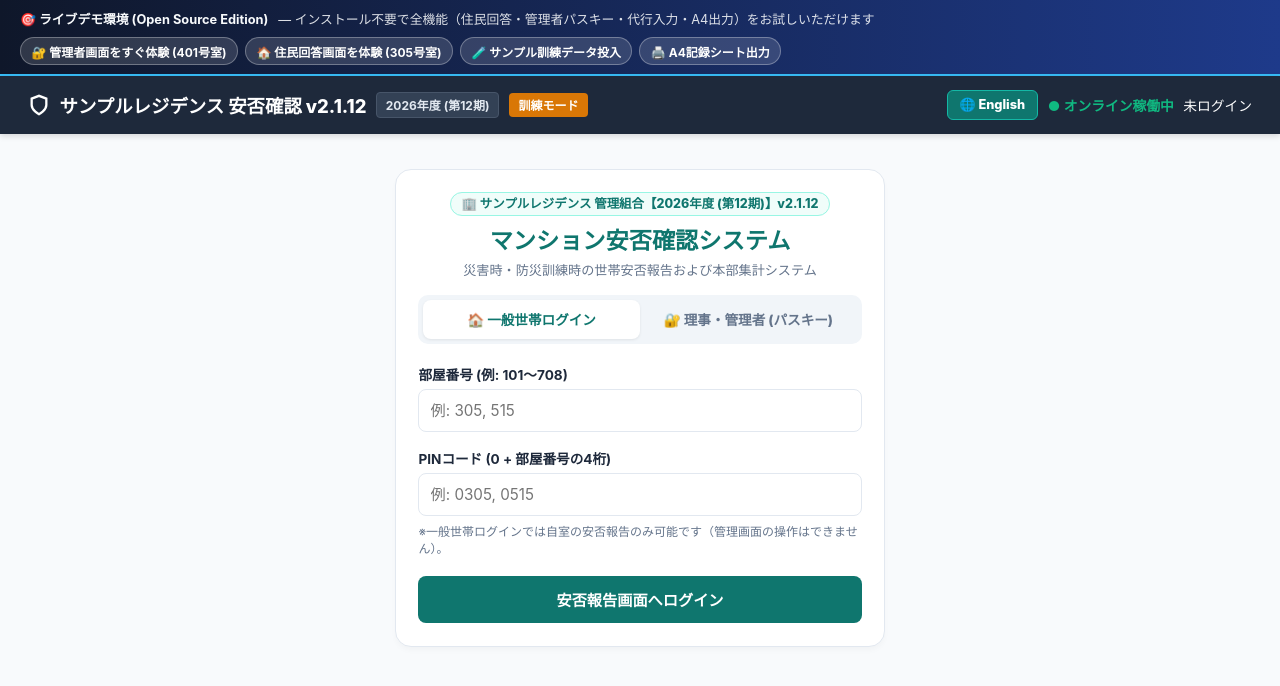
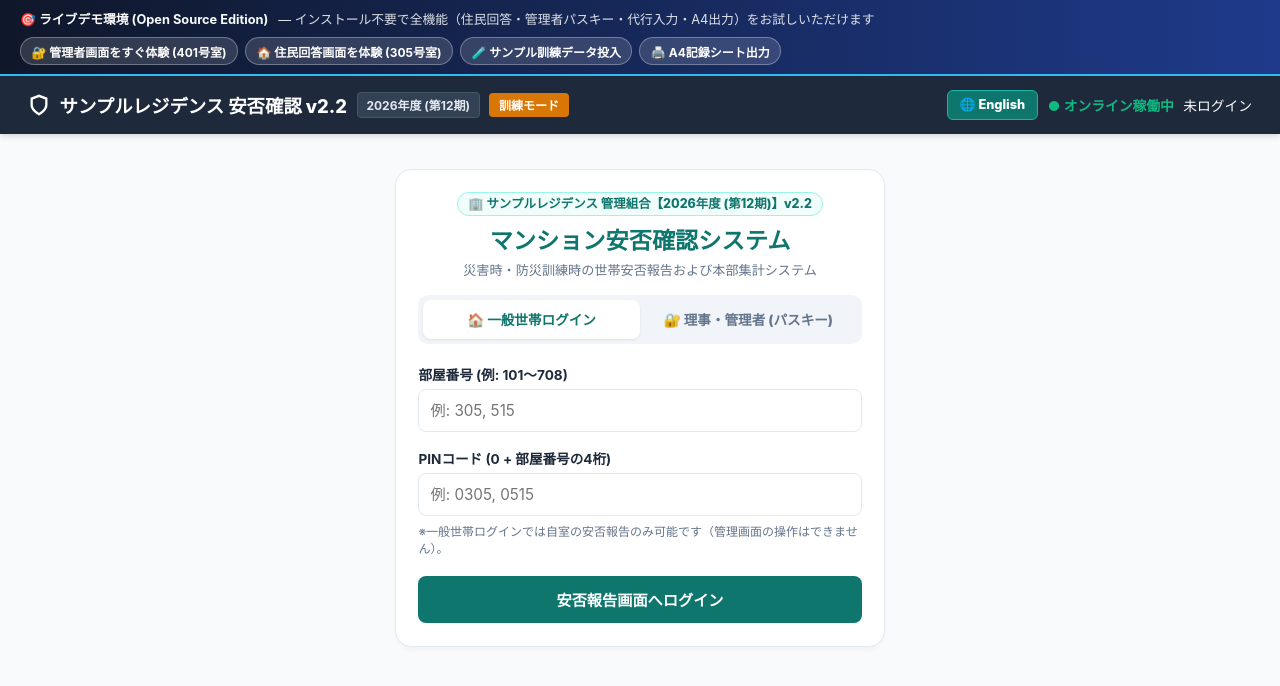
Before and after one commit to genesis-jp/condo-safety-oss, a plain HTML site: page index.html in a window 1280 px wide. Drawn offline with Linux system fonts and the light colour scheme.

Commit message:
chore(release): bump version to v2.2

```diff
--- a/index.html
+++ b/index.html
@@ -2,7 +2,7 @@
 <html lang="ja">
 <head>
   <meta charset="UTF-8">
-  <title>マンション安否確認システム / Condo Resident Safety Check System</title>
+  <title>マンション安否確認システム v2.2 / Condo Resident Safety Check System v2.2</title>
   <style>
     :root {
       --primary-color: #0f766e;
@@ -661,7 +661,7 @@
       <svg width="22" height="22" viewBox="0 0 24 24" fill="none" stroke="currentColor" stroke-width="2.5">
         <path d="M12 22s8-4 8-10V5l-8-3-8 3v7c0 6 8 10 8 10z"/>
       </svg>
-      <span id="headerAppTitle">サンプルレジデンス 安否確認</span>
+      <span id="headerAppTitle">サンプルレジデンス 安否確認 v2.2</span>
       <span id="termBadge" class="badge-term">2026年度 (第12期)</span>
       <span id="trainingBadge" class="badge-training">訓練モード</span>
     </div>
@@ -681,7 +681,7 @@
     <div id="loginView" class="main-card" style="max-width: 490px; margin: 2.2rem auto; text-align: center;">
       <div style="margin-bottom: 1rem;">
         <span id="loginBadgeOrg" style="background:#f0fdfa; color:#0f766e; border:1px solid #99f6e4; font-size:0.78rem; font-weight:800; padding:0.2rem 0.65rem; border-radius:99px;">
-          🏢 サンプルレジデンス 管理組合【2026年度版】
+          🏢 サンプルレジデンス 管理組合【2026年度版】v2.2
         </span>
         <h2 id="loginMainTitle" style="color: #0f766e; margin-top: 0.6rem; font-size: 1.45rem;">マンション安否確認システム</h2>
         <p id="loginSubTitle" style="font-size: 0.82rem; color: var(--text-muted); margin-top: 0.25rem;">
@@ -817,9 +817,9 @@
 
       <div class="dashboard-top-bar">
         <div class="dashboard-title">
-          <span id="dashboardMainHeading">🏢 マンション安否確認ダッシュボード</span>
+          <span id="dashboardMainHeading">🏢 マンション安否確認ダッシュボード (v2.2)</span>
           <span id="dashboardModeSub" style="font-size:0.82rem; background:#f0fdfa; color:#0f766e; border:1px solid #99f6e4; padding:0.2rem 0.6rem; border-radius:99px;">
-            🔐 管理者モード (代行入力可)
+            🔐 管理者モード v2.2 (代行入力可)
           </span>
         </div>
 
@@ -1340,7 +1340,7 @@
         demoResidentBtn: '🏠 住民回答画面を体験 (305号室)',
         demoSampleBtn: '🧪 サンプル訓練データ投入',
         demoPrintBtn: '🖨️ A4記録シート出力',
-        headerAppTitle: APP_CONFIG.buildingNameJa + ' 安否確認 v2.1.12',
+        headerAppTitle: APP_CONFIG.buildingNameJa + ' 安否確認 v2.2',
         trainingModeBadge: '訓練モード',
         emergencyModeBadge: '🚨 災害本稼働',
         onlineStatus: '● オンライン稼働中',
@@ -1350,7 +1350,7 @@
         toAdminDashBtn: '🏢 管理画面へ戻る',
         toPublicMapBtn: '🗺️ マンション全体状況を見る(閲覧専用)',
         backToMyReportBtn: '📝 自室の安否報告へ戻る',
-        loginBadgeOrg: '🏢 ' + APP_CONFIG.buildingNameJa + ' 管理組合【' + APP_CONFIG.termTitleJa + '】v2.1.12',
+        loginBadgeOrg: '🏢 ' + APP_CONFIG.buildingNameJa + ' 管理組合【' + APP_CONFIG.termTitleJa + '】v2.2',
         loginMainTitle: 'マンション安否確認システム',
         loginSubTitle: '災害時・防災訓練時の世帯安否報告および本部集計システム',
         tabResidentLogin: '🏠 一般世帯ログイン',
@@ -1387,8 +1387,8 @@
         lblResStep3: '3. 備考・連絡事項 (負傷・支援要請・避難先など)',
         phInputMemo: '例: 全員無事です / 高齢のため階段移動に手助けが必要です 等',
         btnSubmitResidentAnswer: '✅ 安否状況を報告・更新する',
-        dashboardMainHeading: '🏢 ' + APP_CONFIG.buildingNameJa + ' 安否確認ダッシュボード (v2.1.12)',
-        modeSubAdmin: '🔐 管理者モード v2.1.12 (代行入力・印刷出力可)',
+        dashboardMainHeading: '🏢 ' + APP_CONFIG.buildingNameJa + ' 安否確認ダッシュボード (v2.2)',
+        modeSubAdmin: '🔐 管理者モード v2.2 (代行入力・印刷出力可)',
         modeSubPublic: '👁️ 一般住民向け 全体状況閲覧モード (個人メモ非表示)',
         btnQuickProxyInput: '✏️ 部屋番号を指定して代行入力',
         btnOpenTermModal: '📅 年度・管理者設定',
@@ -1506,7 +1506,7 @@
         repSupportPriorityLbl: '優先確認対象',
         repNotesTitle: '📣 対策本部 連絡事項・訓練記録メモ',
         repNotesEditHint: '(直接編集して印刷可能)',
-        repFooterLeft: APP_CONFIG.buildingNameJa + ' マンション安否確認システム v2.1.12 — 掲示・防災訓練記録用帳票',
+        repFooterLeft: APP_CONFIG.buildingNameJa + ' マンション安否確認システム v2.2 — 掲示・防災訓練記録用帳票',
         repFooterRight: '確認責任者サイン欄: ________________________',
         defaultAnnouncement: '【防災訓練】現在、大規模地震を想定したマンション安否確認訓練を実施中です。各世帯は速やかに安否状況を報告してください。'
       },
@@ -1518,7 +1518,7 @@
         demoResidentBtn: '🏠 Try Resident Form (Unit 305)',
         demoSampleBtn: '🧪 Load Sample Drill Data',
         demoPrintBtn: '🖨️ A4 Printable Report',
-        headerAppTitle: APP_CONFIG.buildingNameEn + ' Safety Check v2.1.12',
+        headerAppTitle: APP_CONFIG.buildingNameEn + ' Safety Check v2.2',
         trainingModeBadge: 'Drill Mode',
         emergencyModeBadge: '🚨 Emergency Active',
         onlineStatus: '● System Online',
@@ -1528,7 +1528,7 @@
         toAdminDashBtn: '🏢 Admin Dashboard',
         toPublicMapBtn: '🗺️ Building Status Map (Public View)',
         backToMyReportBtn: '📝 Back to My Unit Report',
-        loginBadgeOrg: '🏢 ' + APP_CONFIG.buildingNameEn + ' HOA Board [' + APP_CONFIG.termTitleEn + '] v2.1.12',
+        loginBadgeOrg: '🏢 ' + APP_CONFIG.buildingNameEn + ' HOA Board [' + APP_CONFIG.termTitleEn + '] v2.2',
         loginMainTitle: 'Resident Safety Check System',
         loginSubTitle: 'Emergency & Disaster Drill Household Safety Reporting and HOA HQ Dashboard',
         tabResidentLogin: '🏠 Resident Login',
@@ -1566,8 +1566,8 @@
         lblResStep3: '3. Notes / Assistance Needed / Evacuation Location',
         phInputMemo: 'e.g., Everyone is safe / Need assistance with stairs on 3rd floor',
         btnSubmitResidentAnswer: '✅ Submit Safety Report',
-        dashboardMainHeading: '🏢 ' + APP_CONFIG.buildingNameEn + ' Safety Dashboard (v2.1.12)',
-        modeSubAdmin: '🔐 Admin Mode v2.1.12 (Proxy Entry & Print Enabled)',
+        dashboardMainHeading: '🏢 ' + APP_CONFIG.buildingNameEn + ' Safety Dashboard (v2.2)',
+        modeSubAdmin: '🔐 Admin Mode v2.2 (Proxy Entry & Print Enabled)',
         modeSubPublic: '👁️ Resident Public View (Personal Notes Masked)',
         btnQuickProxyInput: '✏️ Proxy Entry by Unit #',
         btnOpenTermModal: '📅 Annual Term & Admin Setup',
@@ -1685,7 +1685,7 @@
         repSupportPriorityLbl: 'Priority Follow-up',
         repNotesTitle: '📣 Emergency HQ Notes & Drill Summary',
         repNotesEditHint: '(Editable before printing)',
-        repFooterLeft: APP_CONFIG.buildingNameEn + ' Resident Safety System v2.1.12 — Official Drill & Emergency Record',
+        repFooterLeft: APP_CONFIG.buildingNameEn + ' Resident Safety System v2.2 — Official Drill & Emergency Record',
         repFooterRight: 'Verified by (Signature): ________________________',
         defaultAnnouncement: '[Safety Drill] We are currently conducting a building-wide earthquake safety drill. Please report your household safety status promptly.'
       }
@@ -3412,7 +3412,7 @@
           if (u.isAdmin) cell.className += ' is-admin';
           else if (u.hasRegisteredEmail) cell.className += ' has-email';
 
-          // [v2.1.12 プライバシー保護] 印刷・PDF出力時はフロアマップ上で部屋番号を表示し、要支援(🤝)バッジのみ非表示にする
+          // [v2.2 プライバシー保護] 印刷・PDF出力時はフロアマップ上で部屋番号を表示し、要支援(🤝)バッジのみ非表示にする
           var icon = (u.isAdmin ? '👑' : (u.hasRegisteredEmail ? '✉' : ''));
           var pTag = (ans && ans.isProxy) ? (isEn ? '[P]' : '[代]') : '';
           var extraIcons = (ans && (ans.isDoorTag || rawSt === '玄関ドア安否掲出中') ? '🚪' : '') + (ans && ans.isDoorStuck ? '🔒' : '') + (ans && ans.isOtherIssue ? '⚠️' : '');
```
Also changed, not shown: src/index.html (+16 -16 lines), 1 other file.
